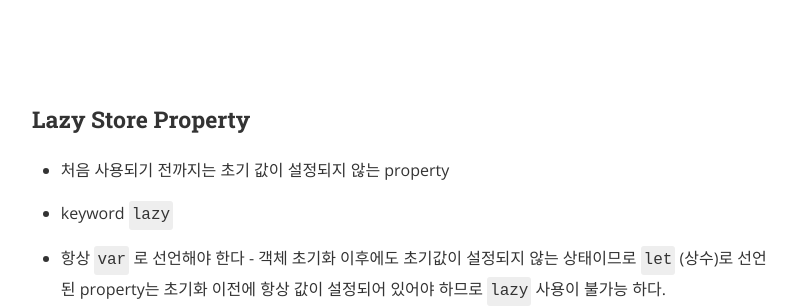
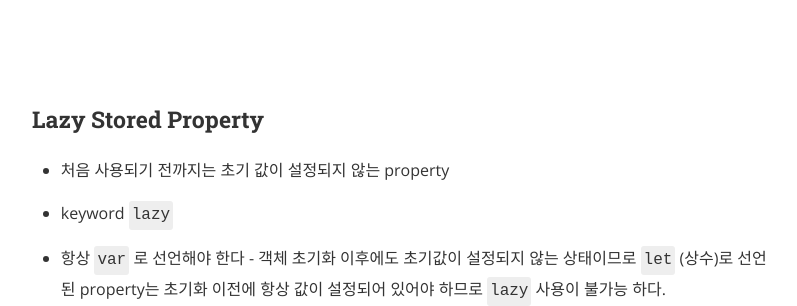
Before and after one commit to daheenallwhite/daheenallwhite.github.io, a Jekyll site: the page built from _posts/2019-05-09-Property-in-Swift.markdown, in a window 1280 px wide and 900 px high, scrolled down 1978 px. Shown: the part 156-462 px from the top of the window, without its empty margins (240-1037 px from the left). Built offline with Jekyll 4.4.1, drawn with Linux system fonts in a browser that asks for light colours; nearby versions of some CDN libraries; emoji names are drawn with the system emoji font; a style sheet for code colours, icons or effects is not loaded.

Commit message:
Fix typo in post about property in swift

```diff
--- a/_posts/2019-05-09-Property-in-Swift.markdown
+++ b/_posts/2019-05-09-Property-in-Swift.markdown
@@ -70,7 +70,7 @@ cover:  "/assets/instacode.png"
 
 &nbsp;
 
-### Lazy Store Property
+### Lazy Stored Property
 
 - 처음 사용되기 전까지는 초기 값이 설정되지 않는 property
 
```
